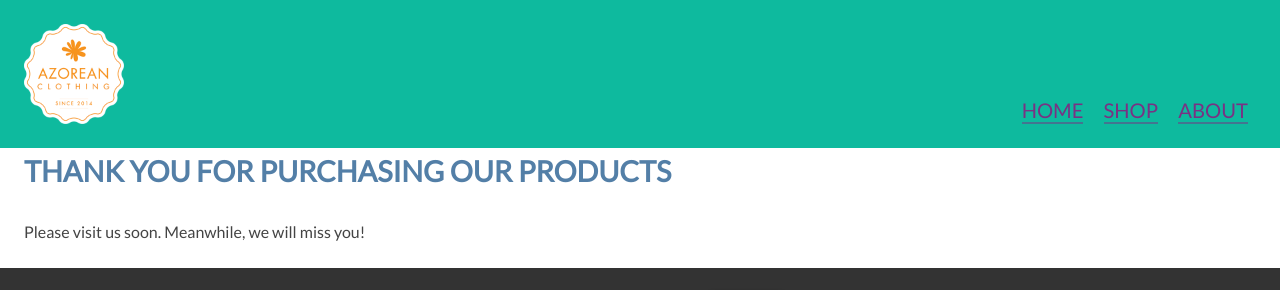
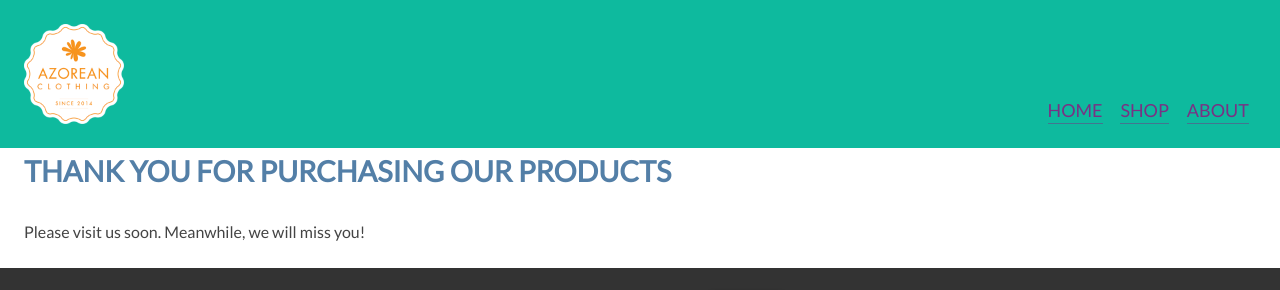
Before and after one commit to card0127/ecommerce-website, a Jekyll site: the page built from thank-you.html, in a window 1280 px wide. Shown: the top 290 px of the page. Built offline with Jekyll 4.4.1, drawn with Linux system fonts in a browser that asks for light colours; Markdown is read by kramdown in place of the engine named in the settings.

Commit message:
changed size of nav text

```diff
--- a/_layouts/default.html
+++ b/_layouts/default.html
@@ -32,7 +32,7 @@
       <h1 class="push-0"><img class="img-flex logo" src="{{site.baseurl}}/images/logo.png" alt="Azorean"></h1>
     </div>
     <nav class="unit unit-s-1 unit-m-1 unit-l-1-2">
-      <ul class="list-group giga brand-family push-0 nav">
+      <ul class="list-group mega brand-family push-0 nav">
         <li class="list-group-item list-group-item-inline">
           <a class="{% if page.url =='/' %}current{% endif %}" href="{{site.baseurl}}/">HOME</a>
         </li>
```
